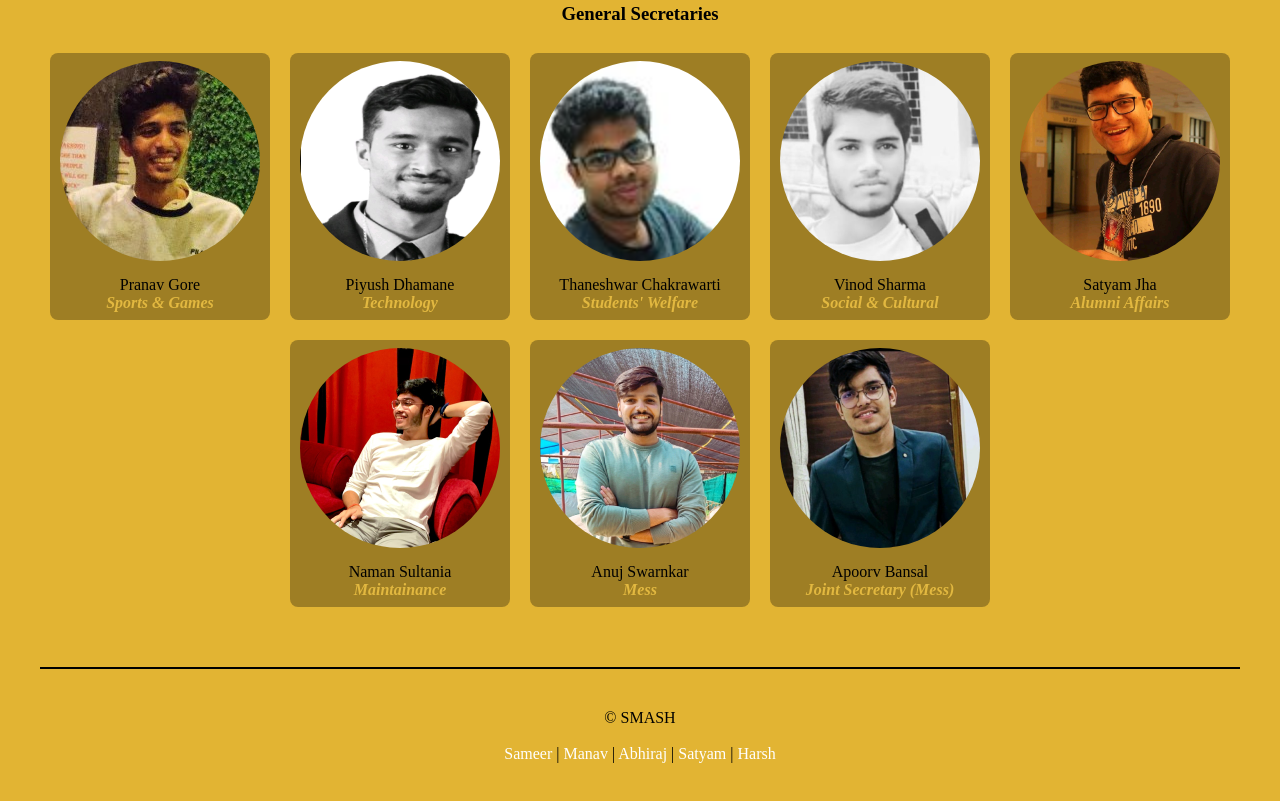
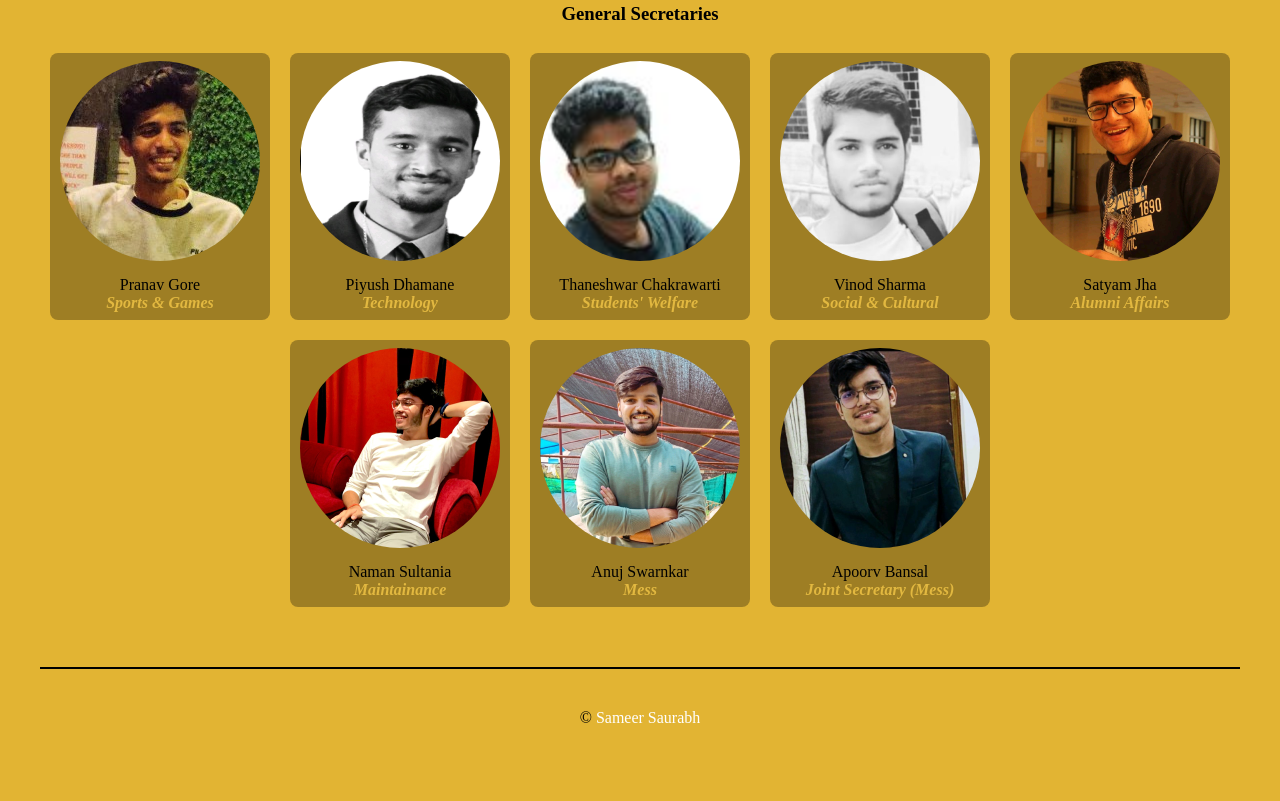
Before and after one commit to Sammy1836/MMMhall.io, a plain HTML site: page index.html in a window 1280 px wide. Shown: the part 2204-3005 px from the top of the page. Drawn offline with Linux system fonts and the light colour scheme; a web font is replaced by a local one.

Commit message:
Update index.html

```diff
--- a/index.html
+++ b/index.html
@@ -567,13 +567,15 @@
     </style>
 
     <footer>
-        &copy; SMASH
+<!--         &copy; SMASH
         <br><br>
         <a href="https://www.linkedin.com/in/sameer-saurabh-782295186/" target="_blank">Sameer</a> |
         <a href="https://www.linkedin.com/in/manav-sharma-78a955214/" target="_blank">Manav</a> |
         <a href="https://www.facebook.com/profile.php?id=100008335309472" target="_blank">Abhiraj</a> |
         <a href="https://www.linkedin.com/in/satyam-kumar-4b3315218/" target="_blank">Satyam</a> |
-        <a href="https://www.linkedin.com/in/harsh-jha-33053a209" target="_blank">Harsh</a>
+        <a href="https://www.linkedin.com/in/harsh-jha-33053a209" target="_blank">Harsh</a> -->
+
+        &copy; <a href="https://www.linkedin.com/in/sameer-saurabh-782295186/" target="_blank">Sameer Saurabh</a><br> <br>
     </footer>
 
 
```
